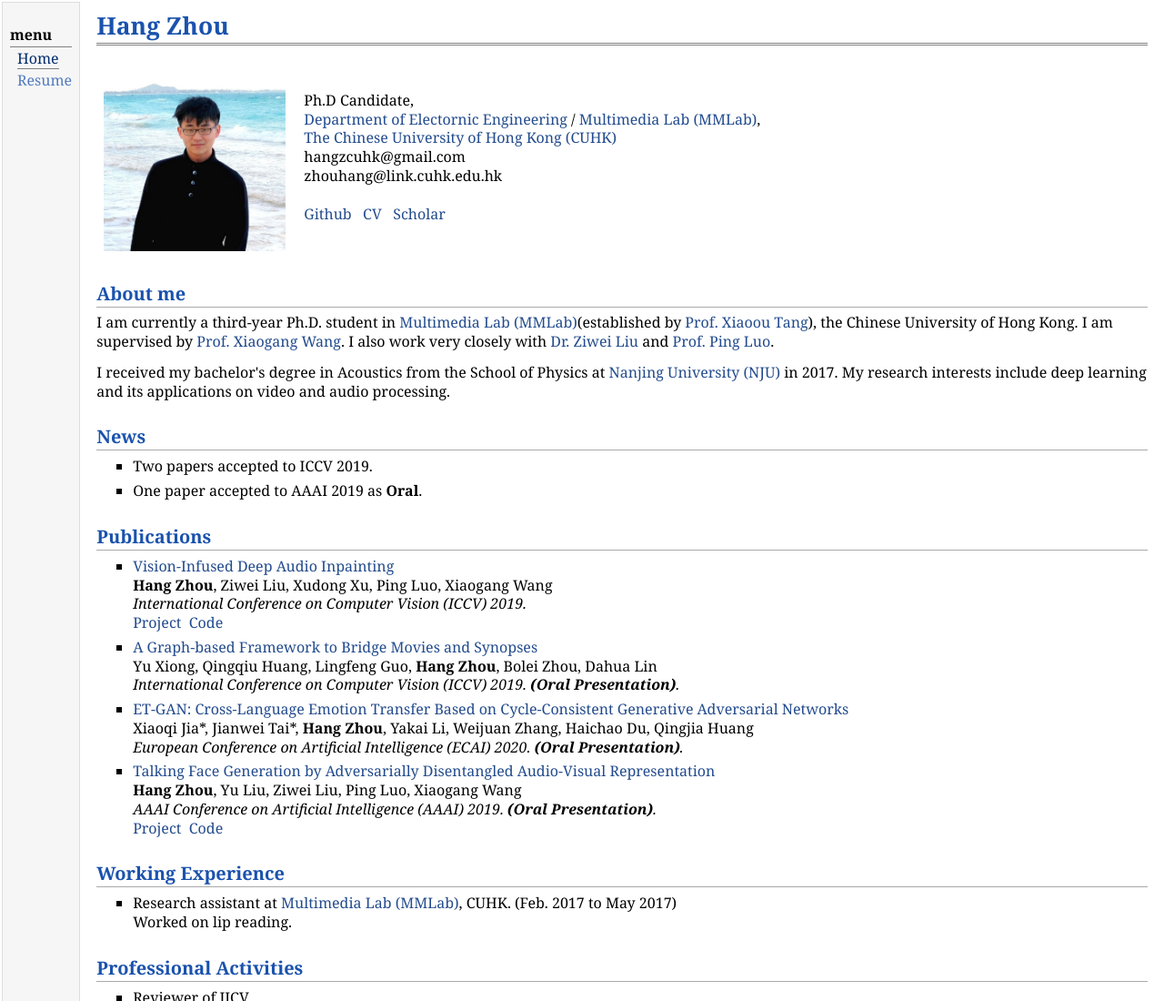
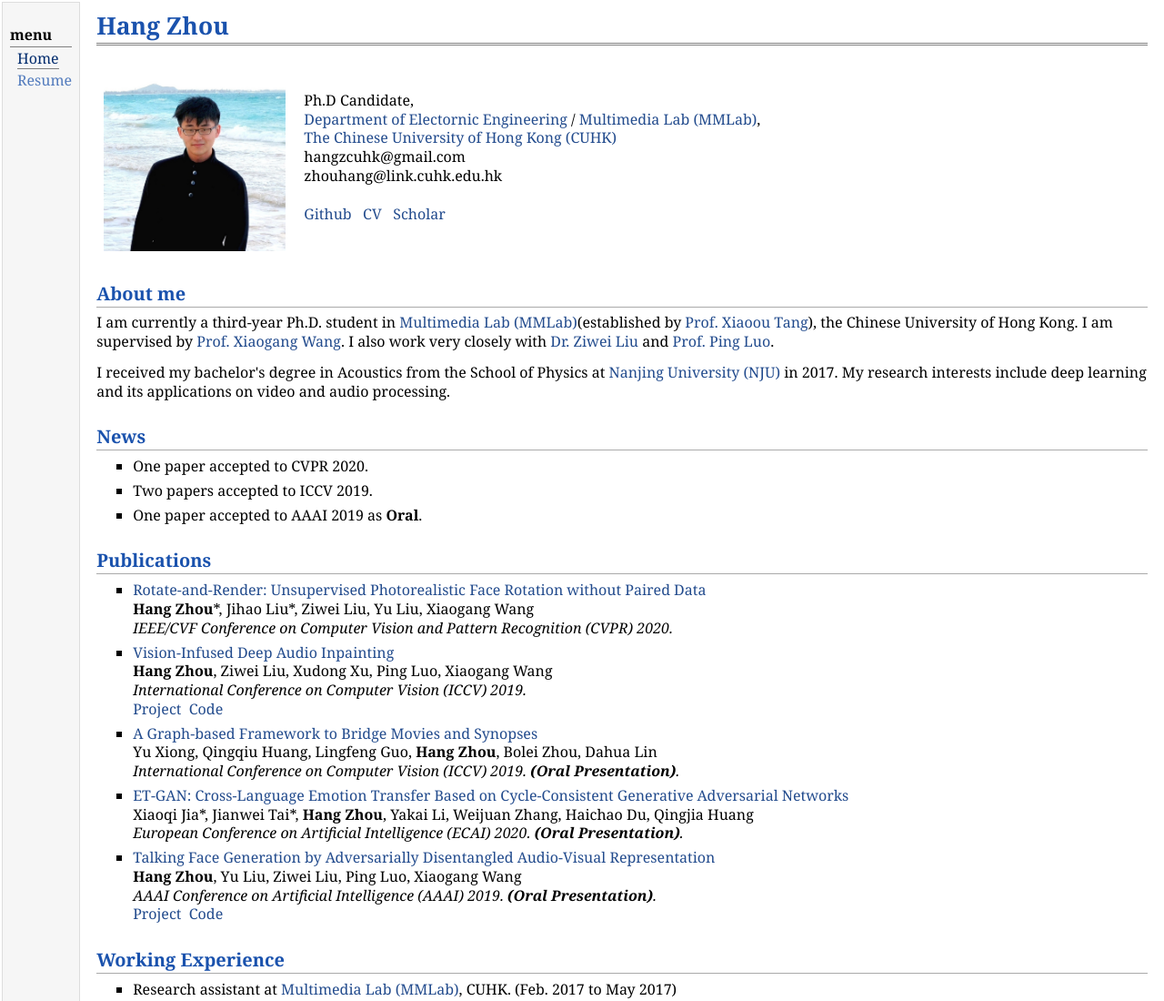
Before and after one commit to Hangz-nju-cuhk/Hangz-nju-cuhk.github.io, a plain HTML site: page index.html in a window 1280 px wide. Shown: the top 1100 px of the page at 91% size. Drawn offline with Linux system fonts and the light colour scheme.

Commit message:
add cvpr

```diff
--- a/index.html
+++ b/index.html
@@ -32,6 +32,8 @@ zhouhang@link.cuhk.edu.hk <br> <br>
 <p>I received my bachelor's degree in Acoustics from the School of Physics at <a href="https://www.nju.edu.cn/EN/">Nanjing University (NJU)</a> in 2017. My research interests include deep learning and its applications on video and audio processing.</p>
 <h2>News</h2>
 <ul>
+  <li><p>One paper accepted to CVPR 2020.</p>
+  </li>
   <li><p>Two papers accepted to ICCV 2019.</p>
   </li>
   <li><p>One paper accepted to AAAI 2019 as <b>Oral</b>.</p>
@@ -39,6 +41,10 @@ zhouhang@link.cuhk.edu.hk <br> <br>
 </ul>
 <h2>Publications </h2>
 <ul>
+  <li><p><a href="https://hangz-nju-cuhk.github.io/index.html">Rotate-and-Render: Unsupervised Photorealistic Face Rotation without Paired Data</a> <br>
+  <b>Hang Zhou</b>*, Jihao Liu*, Ziwei Liu, Yu Liu, Xiaogang Wang <br>
+  <i>IEEE/CVF Conference on Computer Vision and Pattern Recognition (CVPR) 2020.</i><br>
+
   <li><p><a href="https://arxiv.org/abs/1910.10997">Vision-Infused Deep Audio Inpainting</a> <br>
   <b>Hang Zhou</b>, Ziwei Liu, Xudong Xu, Ping Luo, Xiaogang Wang <br>
   <i>International Conference on Computer Vision (ICCV) 2019.</i> <br>
```
Lines whose indentation alone changed are shown as unchanged.
